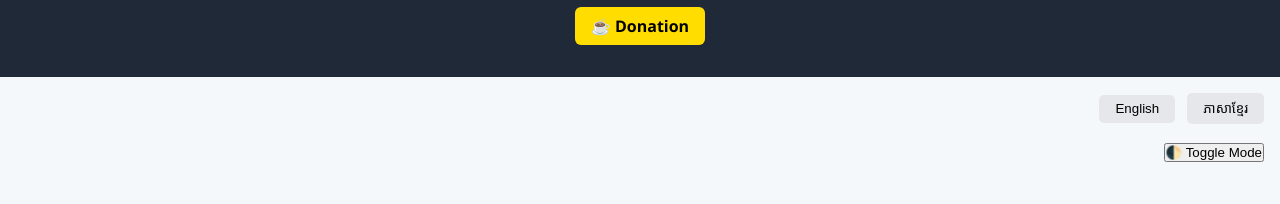
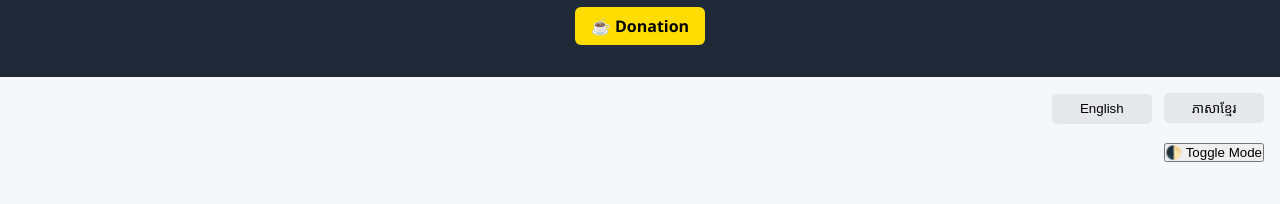
Before and after one commit to NewTodd/Learning, a plain HTML site: page index.html in a window 1280 px wide. Shown: the part 122-326 px from the top of the page. Drawn offline with Linux system fonts and the light colour scheme.

Commit message:
Update files

```diff
--- a/index.html
+++ b/index.html
@@ -4,6 +4,8 @@
   <meta charset="UTF-8" />
   <meta name="viewport" content="width=device-width, initial-scale=1.0"/>
   <link rel="stylesheet" href="styles.css">
+  <link href="https://fonts.googleapis.com/css2?family=Noto+Sans+Khmer&display=swap" rel="stylesheet">
+
   <title>BasicCodeKh.org - Learn to Code in Khmer</title>
 
 </head>
--- a/styles.css
+++ b/styles.css
@@ -18,6 +18,8 @@
       border: none;
       background: #e5e7eb;
       border-radius: 5px;
+      min-width: 100px; /* ✅ Ensures buttons are same width */
+  height: 30px;      /* ✅ Ensures same height */
     }
     .hero {
       text-align: center;
```
Also changed, not shown: lesson1-overview.html (+2 -0 lines), lesson1.html (+2 -0 lines).
